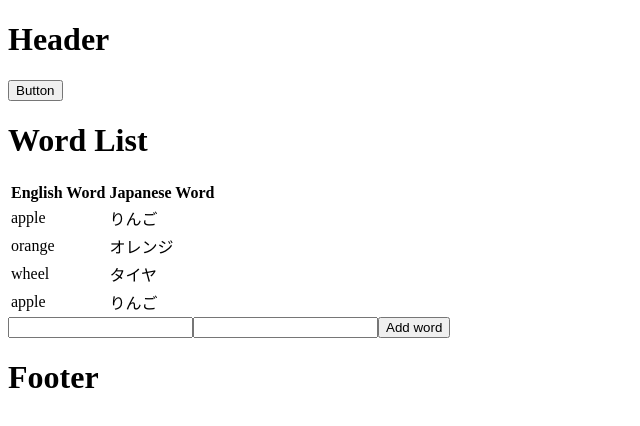
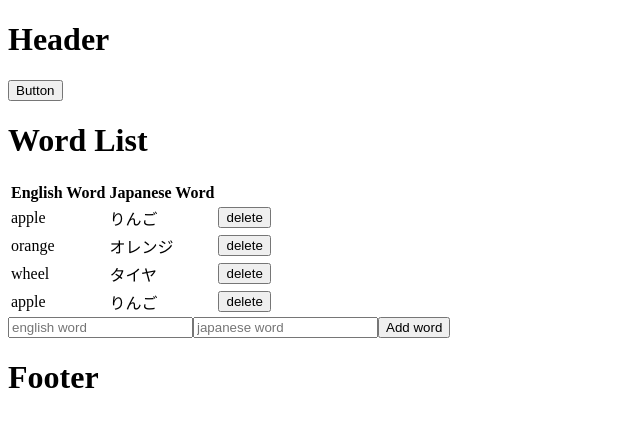
Before and after one commit to shinya-ml/english_learn, a Next.js app: page / in a window 1280 px wide. Shown: the top 426 px of the page, without its empty margins (0-640 px from the left). Built offline with nearby package versions, Linux system fonts and the light colour scheme.

Commit message:
wordの削除機能追加

```diff
--- a/components/WordForm.js
+++ b/components/WordForm.js
@@ -40,8 +40,16 @@ class WordForm extends Component {
   render() {
     return (
       <div>
-        <input onChange={this.onChangeEnWord} value={this.state.enWord} />
-        <input onChange={this.onChangeJaWord} value={this.state.jaWord} />
+        <input
+          onChange={this.onChangeEnWord}
+          value={this.state.enWord}
+          placeholder="english word"
+        />
+        <input
+          onChange={this.onChangeJaWord}
+          value={this.state.jaWord}
+          placeholder="japanese word"
+        />
         <button onClick={this.onClick}>Add word</button>
       </div>
     );
--- a/components/WordList.js
+++ b/components/WordList.js
@@ -1,6 +1,17 @@
 import React, { Component } from 'react';
+import { connect } from 'react-redux';
+import { deleteWord } from '../ducks/slice';
 
 class WordList extends Component {
+  constructor(props) {
+    super(props);
+    this.onClick = this.onClick.bind(this);
+  }
+  onClick(index) {
+    console.log(index);
+    console.log(this.props);
+    this.props.deleteWord(index);
+  }
   render() {
     return (
       <div>
@@ -17,6 +28,9 @@ class WordList extends Component {
               <tr key={index}>
                 <td>{word.word}</td>
                 <td>{word.ja}</td>
+                <td>
+                  <button onClick={() => this.onClick(index)}>delete</button>
+                </td>
               </tr>
             ))}
           </tbody>
@@ -25,4 +39,5 @@ class WordList extends Component {
     );
   }
 }
-export default WordList;
+const mapDispatchToProps = { deleteWord };
+export default connect((state) => state, mapDispatchToProps)(WordList);
--- a/ducks/slice.js
+++ b/ducks/slice.js
@@ -28,7 +28,14 @@ const wordSlice = createSlice({
     addWord: (state, action) => ({
       wordList: [...state.wordList, action.payload],
     }),
+    deleteWord: (state, action) => ({
+      wordList: [
+        ...state.wordList.slice(0, action.payload),
+        ...state.wordList.slice(action.payload + 1, state.wordList.length),
+      ],
+      // wordList: state.wordList.splice(action.payload, 1),
+    }),
   },
 });
-export const { addWord } = wordSlice.actions;
+export const { addWord, deleteWord } = wordSlice.actions;
 export default wordSlice;
--- a/pages/index.js
+++ b/pages/index.js
@@ -8,12 +8,11 @@ import Footer from '../components/Footer';
 
 class TopPage extends Component {
   render() {
-    const { word } = this.props;
     return (
       <div>
         <Header />
         <Buttons />
-        <WordList word={word} />
+        <WordList />
         <WordForm />
         <Footer />
       </div>
```
